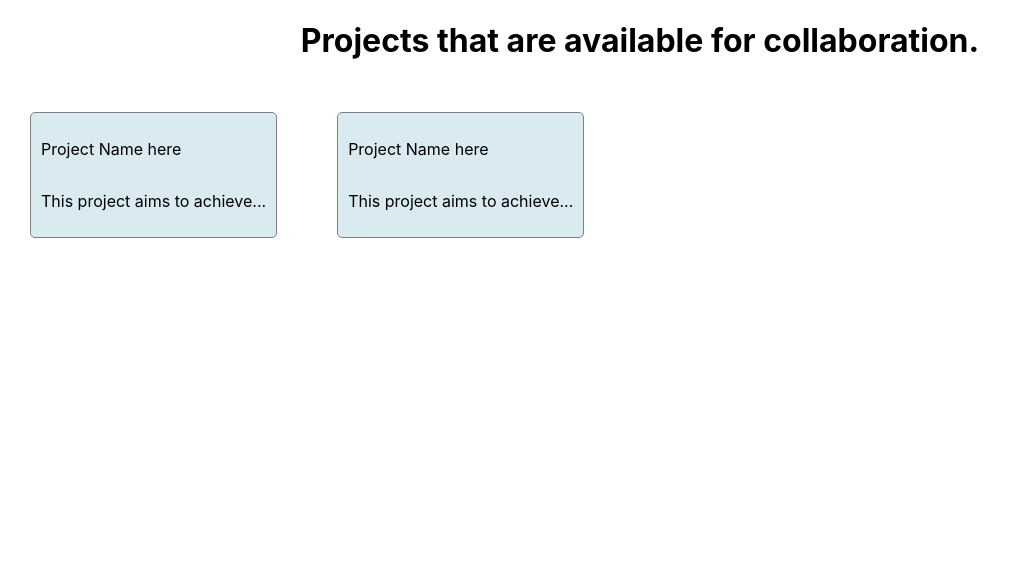
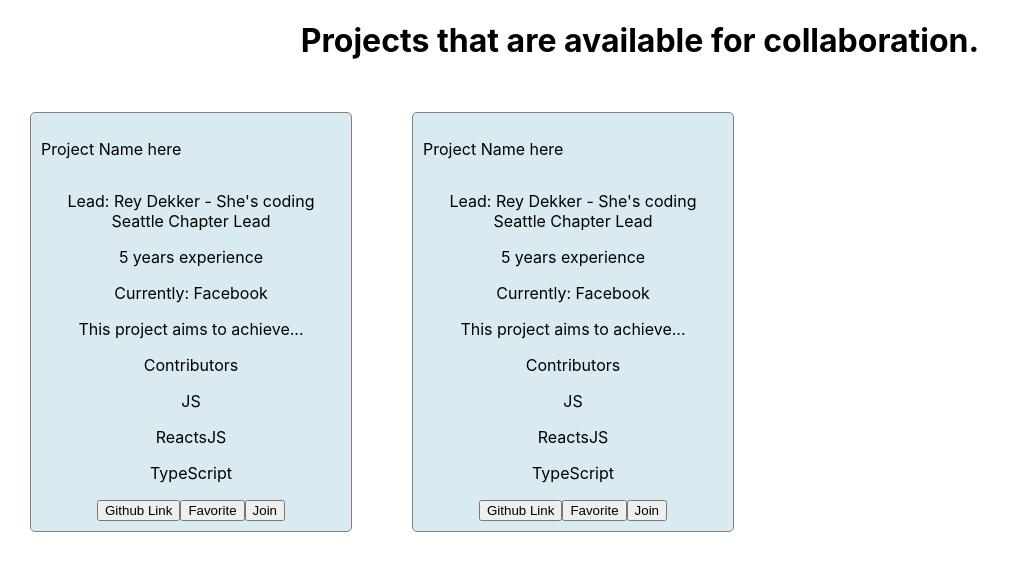
Before and after one commit to coding-allies/projects-platform-frontend, a React (Create React App) app: page / in a window 1280 px wide. Shown: the top 570 px of the page, without its empty margins (0-1010 px from the left). Built offline with nearby package versions, Linux system fonts and the light colour scheme.

Commit message:
Add project card html content

```diff
--- a/src/components/projectCard.js
+++ b/src/components/projectCard.js
@@ -7,9 +7,26 @@ const ProjectCard = () => {
       <div className="project-header">
         <p>Project Name here</p>
       </div>
+      <div>
+        <p>Lead: Rey Dekker - She's coding Seattle Chapter Lead</p>
+        <p>5 years experience</p>
+        <p>Currently: Facebook</p>
+      </div>
+
       <div className="project-body">
         <p className="project-description">This project aims to achieve...</p>
+        <div>
+          <p>Contributors</p>
+        </div>
+        <div>
+          <p>JS</p>
+          <p>ReactsJS</p>
+          <p>TypeScript</p>
+        </div>
       </div>
+      <button>Github Link</button>
+      <button>Favorite</button>
+      <button>Join</button>
     </div>
   );
 };
```
